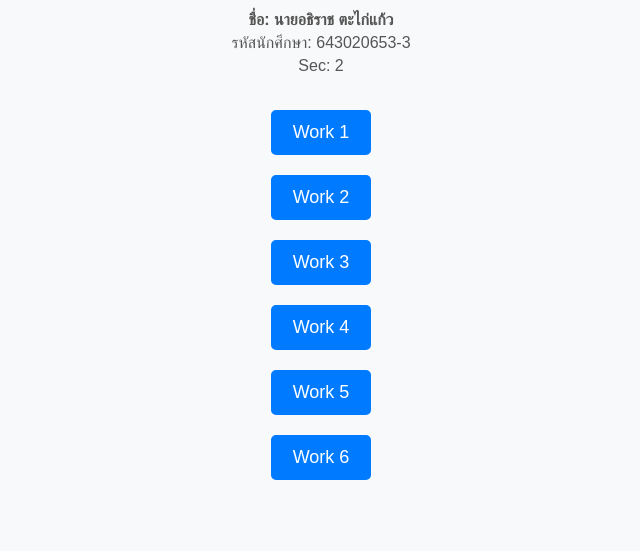
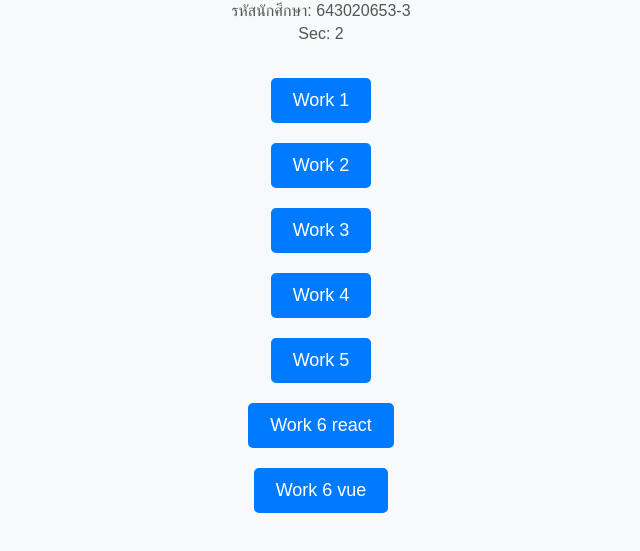
Before and after one commit to Athirofhuski/web2566, a plain HTML site: page index.html in a window 1280 px wide. Shown: the part 191-742 px from the top of the page, without its empty margins (319-959 px from the left). Drawn offline with Linux system fonts and the light colour scheme.

Commit message:
Update index.html

```diff
--- a/index.html
+++ b/index.html
@@ -65,7 +65,8 @@
     <a href="https://athirofhuski.github.io/web2566/work3.html">Work 3</a>
     <a href="https://athirofhuski.github.io/web2566/work4.html">Work 4</a>
     <a href="https://athirofhuski.github.io/web2566/work5.html">Work 5</a>
-    <a href="https://athirofhuski.github.io/web2566/work6_vue.html">Work 6</a>
+    <a href="https://athirofhuski.github.io/web2566/work6_react.html">Work 6 react</a>
+    <a href="https://athirofhuski.github.io/web2566/work6_vue.html">Work 6 vue</a>
 
 </body>
 </html>
```
